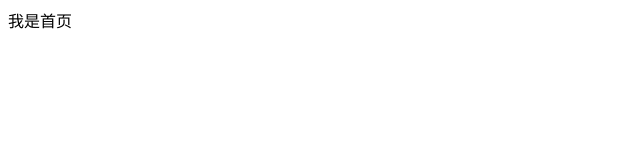
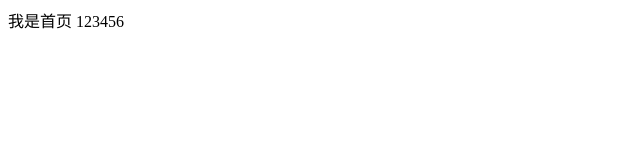
Before and after one commit to zhang1729516183/git, a plain HTML site: page index.html in a window 1280 px wide. Shown: the full height of the page, 0-640 px from the left. Drawn offline with Linux system fonts and the light colour scheme.

Commit message:
第二次提交123456

```diff
--- a/index.html
+++ b/index.html
@@ -9,7 +9,8 @@
 </head>
 
 <body>
-    我是首页
+    我是首页 123456
+
 </body>
 
 </html>
```
